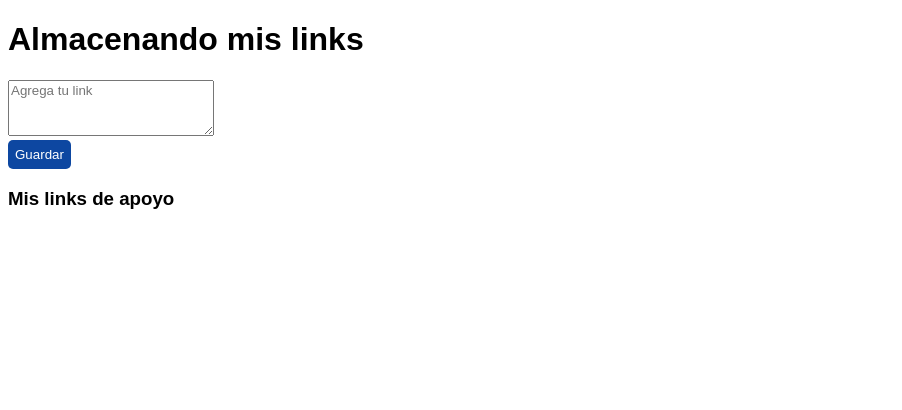
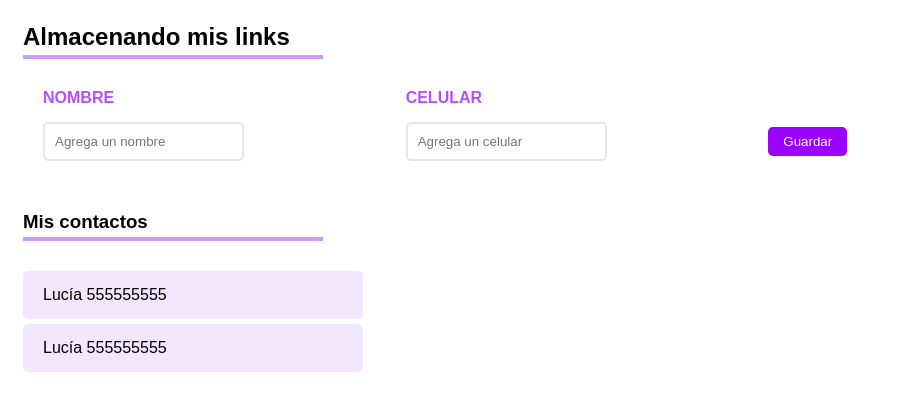
Before and after one commit to RuthSalvador/agenda, a plain HTML site: page index.html in a window 1280 px wide. Shown: the whole page, without its empty margins (0-902 px from the left). Drawn offline with Linux system fonts and the light colour scheme.

Commit message:
Agregando estilos

```diff
--- a/css/main.css
+++ b/css/main.css
@@ -2,20 +2,66 @@
   font-family: sans-serif;
 }
 
+section {
+  padding: 15px;
+}
+
+h1, h3 {
+  margin: 0 0 30px;
+}
+
+h1::after, h3::after {
+  content: '';
+  display: block;
+  border-bottom: 4px solid #ce99ff;
+  height: 4px;
+  width: 300px;
+}
+
+form {
+  margin: 30px 20px 50px;
+}
+
+.input-wrapper {
+  display: inline-block;
+  width: 30%;
+}
+
+label {
+  color: #b84dff;
+  font-weight: 700;
+  text-transform: uppercase;
+  display: block;
+  margin-bottom: 15px;
+}
+
+input {
+  border: 2px solid #e6e6e6;
+  border-radius: 5px;
+  outline: none;
+  padding: 10px;
+}
+
 .btn {
-  background-color: #0D47A1;
+  background-color: #9900ff;
   border: none;
   border-radius: 5px;
   color: #ffffff;
-  display: block;
+  display: inline-block;
   outline: none;
-  padding: 7px;
+  padding: 7px 15px;
 }
 
-/*la etiqueta textarea viene con row y col para definir alto y
-ancho(cantidad de columnas y filas), sin embargo es mejor definirlo
-en CSS porque son estilos*/
-textarea {
-  height: 50px;
-  width: 200px;
+ul {
+  margin: 0;
+  padding: 0;
+  list-style: none;
 }
+
+li {
+  background-color: #f3e6ff;
+  border-radius: 5px;
+  margin: 5px 0;
+  padding: 15px 20px;
+  width: 300px;
+}
--- a/index.html
+++ b/index.html
@@ -2,20 +2,34 @@
 <html lang="en">
   <head>
     <meta charset="UTF-8">
-    <title>Ejercicio Links</title>
+    <title>Ejercicio Agenda</title>
     <link rel="stylesheet" href="css/main.css">
   </head>
   <body>
-    <h1>Almacenando mis links</h1>
     <section>
+      <h1>Almacenando mis links</h1>
+      <form>
+        <div class="input-wrapper">
+          <label for="name">Nombre</label>
+          <input type="text" name="name" id="name" placeholder="Agrega un nombre">
+        </div>
+        <div class="input-wrapper">
+          <label for="cellphone">Celular</label>
+          <input type="tel" name="cellphone" id="cellphone" placeholder="Agrega un celular">
+        </div>
+        <button id="save" class="btn">Guardar</button>
+      </form>
       <div>
-        <textarea type="text" name="insert-links" id="insert-links" placeholder="Agrega tu link"></textarea>
-        <button id="save" class="btn">Guardar</button>
-      </div>
-      <div>
-        <h3>Mis links de apoyo</h3>
-        <ul id="container-links">
-
+        <h3>Mis contactos</h3>
+        <ul id="container-contact">
+          <li>
+            <span class="contact-name">Lucía</span>
+            <span class="contact-cellphone">555555555</span>
+          </li>
+          <li>
+              <span class="contact-name">Lucía</span>
+              <span class="contact-cellphone">555555555</span>
+            </li>
         </ul>
       </div>
     </section>
```
